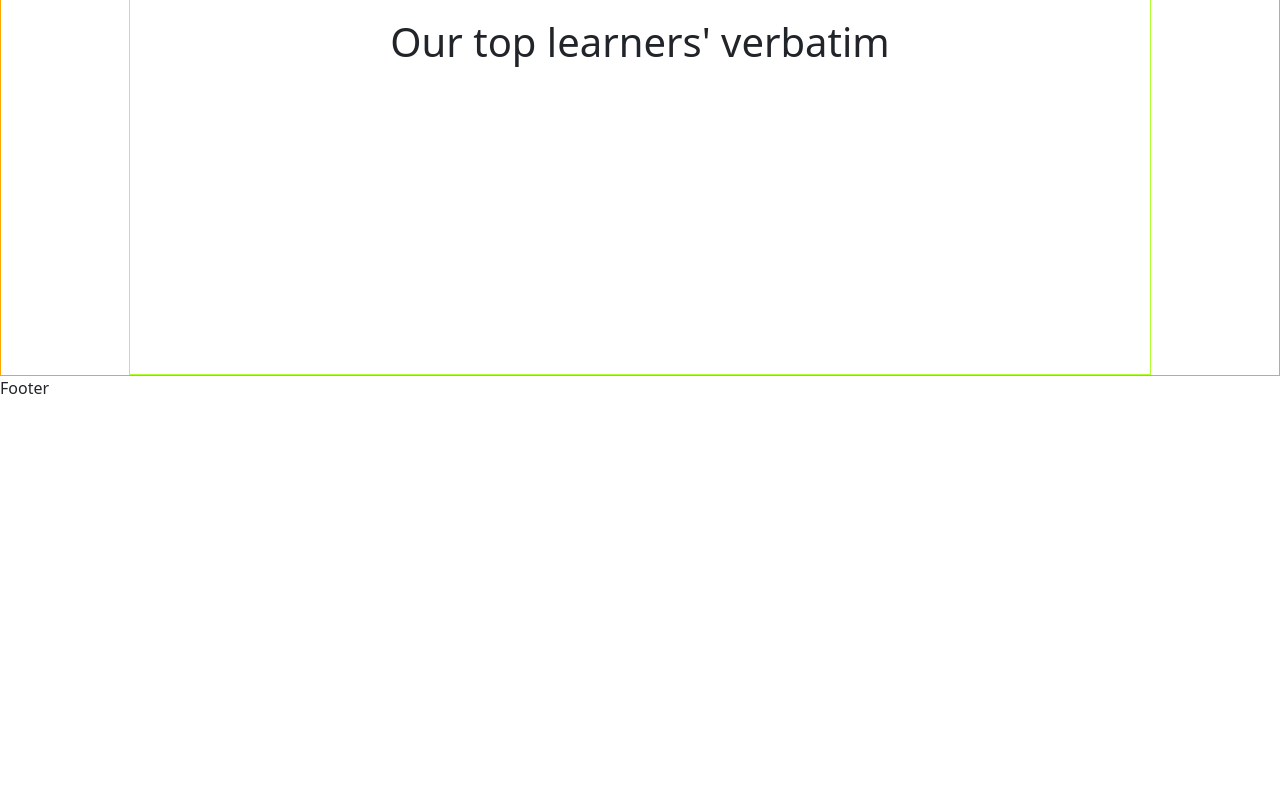
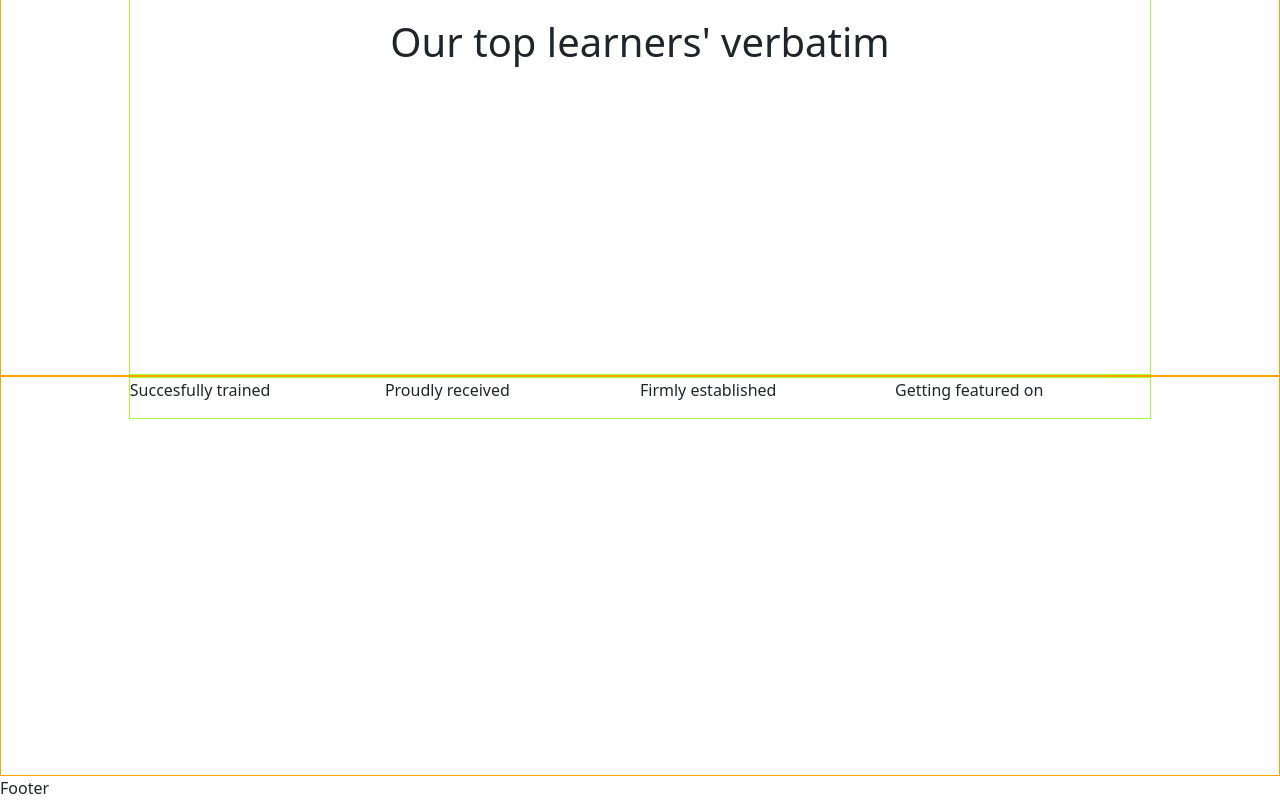
Before and after one commit to manuelcamaioni/proj-html-vuejs, a Vue app: page / in a window 1280 px wide. Shown: the part 1526-2326 px from the top of the page. Before the commit the page ends 1926 px from the top, so only its background shows below. Built offline with nearby package versions, Linux system fonts and the light colour scheme.

Commit message:
added statsMain component

```diff
--- a/src/components/MainApp.vue
+++ b/src/components/MainApp.vue
@@ -4,6 +4,7 @@
         <TutoringMain />
         <TrailerMain />
         <TopLearners />
+        <StatsMain />
     </main>
 </template>
 
@@ -11,10 +12,11 @@
 import CoursesMain from "./MainComponents/CoursesMain.vue";
 import TutoringMain from "./MainComponents/TutoringMain.vue";
 import TrailerMain from "./MainComponents/TrailerMain.vue";
-import TopLearners from "./MainComponents/TopLearnersMain.vue"
+import TopLearners from "./MainComponents/TopLearnersMain.vue";
+import StatsMain from "./MainComponents/StatsMain.vue";
 export default {
     components: {
-        CoursesMain, TutoringMain, TrailerMain, TopLearners
+        CoursesMain, TutoringMain, TrailerMain, TopLearners, StatsMain
     }
 }
 </script>
--- /dev/null
+++ b/src/components/MainComponents/StatsMain.vue
@@ -0,0 +1,34 @@
+<template>
+    <article class="hero">
+        <div class="my-container">
+            <div class="container">
+                <div class="row">
+                    <div class="col">
+                        <p>Succesfully trained</p>
+                    </div>
+                    <div class="col">
+                        <p>Proudly received</p>
+                    </div>
+                    <div class="col">
+                        Firmly established
+                    </div>
+                    <div class="col">
+                        Getting featured on
+                    </div>
+                </div>
+            </div>
+        </div>
+    </article>
+</template>
+
+<script>
+export default {
+
+}
+</script>
+
+<style lang="scss" scoped>
+article.hero {
+    height: 400px;
+}
+</style>
--- a/src/components/MainComponents/TopLearnersMain.vue
+++ b/src/components/MainComponents/TopLearnersMain.vue
@@ -12,6 +12,7 @@
                     <div class="col"></div>
                 </div>
             </div>
+            <div class="certification-box"></div>
         </div>
     </article>
 </template>
```
